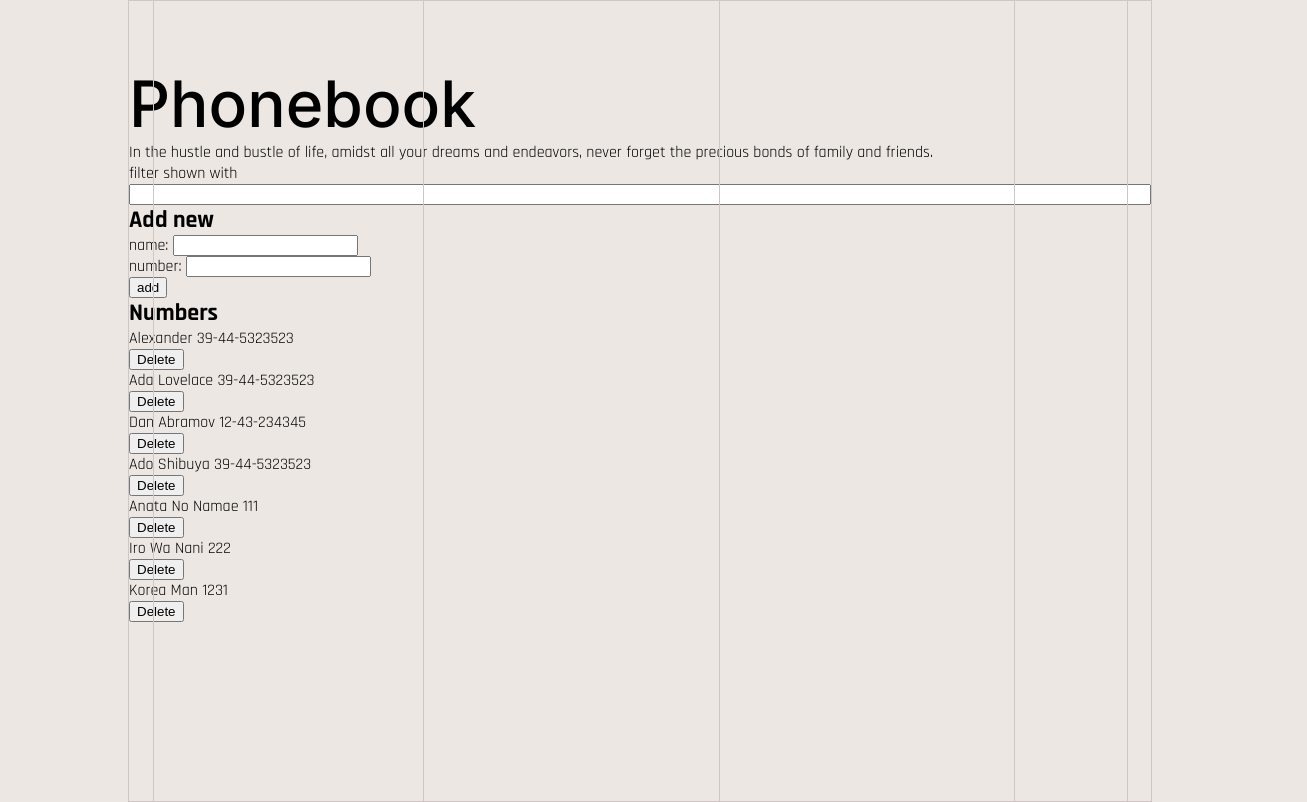
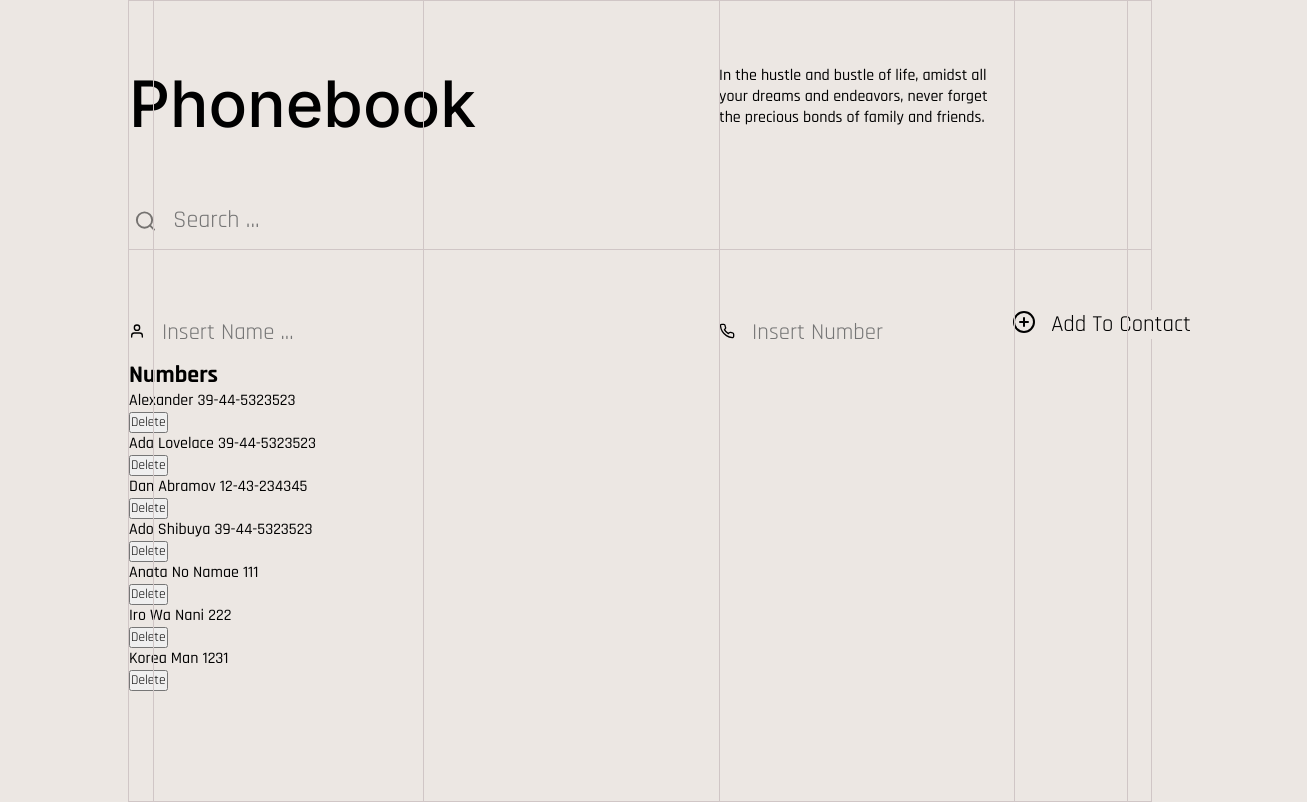
Before and after one commit to Tantanok221/Phonebook, a React (Vite) app: page / in a window 1280 px wide. Shown: the whole page, 1307 px wide, since content can reach past the window. Built offline with nearby package versions, Linux system fonts and the light colour scheme; data requests are answered from the project's data file.

Commit message:
Added react/icons and completed the later part

```diff
--- a/package.json
+++ b/package.json
@@ -14,7 +14,8 @@
     "axios": "^1.5.1",
     "json-server": "^0.17.4",
     "react": "^18.2.0",
-    "react-dom": "^18.2.0"
+    "react-dom": "^18.2.0",
+    "react-icons": "^4.11.0"
   },
   "devDependencies": {
     "@types/react": "^18.2.15",
--- a/src/App.jsx
+++ b/src/App.jsx
@@ -22,7 +22,6 @@ const App = ({ data }) => {
 
             <Filter data={persons} />
 
-            <h2>Add new</h2>
             <Form data={persons} move={setPersons} />
 
             <h2>Numbers</h2>
--- a/src/Other.jsx
+++ b/src/Other.jsx
@@ -1,7 +1,7 @@
 import axios from "axios";
 import { useState } from "react";
-
-const BaseURL = "http://localhost:3000/persons/"
+import { FiSearch, FiUser, FiPhone, FiPlusCircle } from "react-icons/fi";
+const BaseURL = "http://localhost:3000/persons/";
 
 const Filter = ({ data }) => {
     function filter(event) {
@@ -19,21 +19,24 @@ const Filter = ({ data }) => {
     }
 
     return (
-        <>
-            filter shown with <input id="FILTER" onChange={filter}></input>
-            <div className="line"></div>
-        </>
+        <div className="searchArea">
+            <div className="searchBox">
+                <FiSearch className="searchIcon" />
+
+                <input
+                    id="FILTER"
+                    onChange={filter}
+                    className="searchBox"
+                    placeholder="Search ..."
+                ></input>
+            </div>
+        </div>
     );
 };
 
-
-
-
-
-function findID(name,data) {
-    return data.find(person => person.name === name ).id
+function findID(name, data) {
+    return data.find((person) => person.name === name).id;
 }
-
 
 const Form = ({ data, move }) => {
     function submit(event) {
@@ -50,38 +53,45 @@ const Form = ({ data, move }) => {
                 .then((response) => console.log(response));
             move(newPerson);
         } else {
-            if(window.confirm(`${name}? is already added to phonebook, replace the old number with a new one?`)) {
-                id = findID(name,data)
-                axios.put(BaseURL + id, {name,number,id})
-                window.location.reload(true)
-
-            };
+            if (
+                window.confirm(
+                    `${name}? is already added to phonebook, replace the old number with a new one?`
+                )
+            ) {
+                id = findID(name, data);
+                axios.put(BaseURL + id, { name, number, id });
+                window.location.reload(true);
+            }
         }
     }
 
     return (
-        <>
-            <form onSubmit={submit}>
-                <div>
-                    name: <input id="NAME" /> <br></br>
-                    number: <input id="NUMBER" />
-                </div>
-                <div>
-                    <button type="submit">add</button>
-                </div>
-            </form>
-        </>
+        <form onSubmit={submit} className="addForm">
+            <div className="addName">
+                <FiUser id="userIcon" />
+                <input id="NAME" placeholder="Insert Name ..." />
+            </div>
+            <div className="addNumber">
+                <FiPhone id="phoneIcon" />
+                <input id="NUMBER" placeholder="Insert Number ..." />
+            </div>
+            <button className="submitForm" type="submit">
+                <FiPlusCircle className="addIcon" />
+                <div className="addText">Add To Contact</div>
+            </button>
+        </form>
     );
 };
 
-const Person = ({ data,move }) => {
-    function click(event,ho) {
-
-        const name = event.currentTarget.getAttribute("name")
-        const id = event.currentTarget.getAttribute("id")
-        if(window.confirm(`Do you really want to delete ${name}?`)) {
-            axios.delete(BaseURL + id).then(response => {console.log(response)})
-            window.location.reload(true)
+const Person = ({ data, move }) => {
+    function click(event, ho) {
+        const name = event.currentTarget.getAttribute("name");
+        const id = event.currentTarget.getAttribute("id");
+        if (window.confirm(`Do you really want to delete ${name}?`)) {
+            axios.delete(BaseURL + id).then((response) => {
+                console.log(response);
+            });
+            window.location.reload(true);
         }
     }
 
@@ -93,7 +103,9 @@ const Person = ({ data,move }) => {
                         <p key={val.id}>
                             {val.name} {val.number}
                         </p>
-                        <button onClick={click} name={val.name} id={val.id}>Delete</button>
+                        <button onClick={click} name={val.name} id={val.id}>
+                            Delete
+                        </button>
                     </>
                 ))}
             </div>
--- a/src/index.sass
+++ b/src/index.sass
@@ -1,19 +1,24 @@
-@import url('https://fonts.googleapis.com/css?family=Rajdhani:400,700,600,300')
+@import url('https://fonts.googleapis.com/css?family=Rajdhani:400,500,700,600,300')
 @import url('https://fonts.googleapis.com/css?family=Inter:500')
 
 $padding-between-grid: 23vw
 $border-color: #D0C6C6
 $padding-LR: 2.3%
+$bgc-color: #ECE7E3
+*
+    font-family: Rajdhani
 body
     color: #000
-    background-color: #ECE7E3
+    background-color: $bgc-color
     padding: 0px
     margin: 0px
     font-family: Rajdhani
+    font-size: 16px
 h1,
 h2,
 h3,
-p
+p,
+button
     padding: 0px
     margin: 0px
     width: fit-content
@@ -21,6 +26,17 @@ h1
     font-family: Inter
     font-size: 4rem
     font-weight: 500
+p
+    font-size: 1rem
+    font-weight: 500
+input
+    border: none
+    background-color: $bgc-color
+input:focus-visible
+    outline: none
+    border-bottom: solid #000 1px
+    font-family: Rajdhani
+
 .card
     position: relative
     display: flex
@@ -32,6 +48,13 @@ h1
 .decoline
     border-left: solid $border-color 1px
     height: 100vh
+.widthline
+    border-bottom: solid $border-color 1px
+    width: 100%
+
+
+.line1,.line2,.gridline
+    z-index: 3
 .line1
     position: absolute
     left: $padding-LR
@@ -46,3 +69,66 @@ h1
     left: $padding-between-grid
 .header
     padding-top: 64px
+    display: flex
+
+    p
+        position: absolute
+        left: ($padding-between-grid * 2) + 0.1vw
+        width: 270px
+.searchArea
+    margin-top: 51px
+    position: relative
+.searchBox
+    width: 100%
+    height: 55.5px
+
+    border-bottom: solid $border-color 1px
+    display: flex
+    gap: 14px
+    align-items: center
+    font-size: 1.5rem
+
+.searchIcon
+
+    z-index: 2
+    opacity: 0.5
+    padding-left: 5px
+
+::placeholder
+
+    font-weight: 400
+    padding-top: 5px
+    line-height: 150%
+.searchBox:focus-visible
+    z-index: 2
+    position: absolute
+    font-size: 2rem
+
+.addForm
+    display: flex
+    flex-direction: column
+    margin-top: 60px
+    position: relative
+.addName,.addNumber
+    height: 50.5px
+
+.addNumber
+    position: absolute
+    left: $padding-between-grid * 2 + 0.1vw
+#NUMBER,#NAME
+    height: 50.5px
+#NUMBER::placeholder,#NAME::placeholder
+    padding-left: 15px
+    font-size: 1.425rem
+.submitForm
+    width: $padding-between-grid
+    border: none
+    background-color: $bgc-color
+    position: absolute
+    left: $padding-between-grid * 3
+    font-size: 1.425rem
+    display: flex
+    gap: 15px
+    text-align: right
+.addIcon
+    font-size: 1.5rem
```
Also changed, not shown: 1 other file (tests, documents, lock files or other folders).
